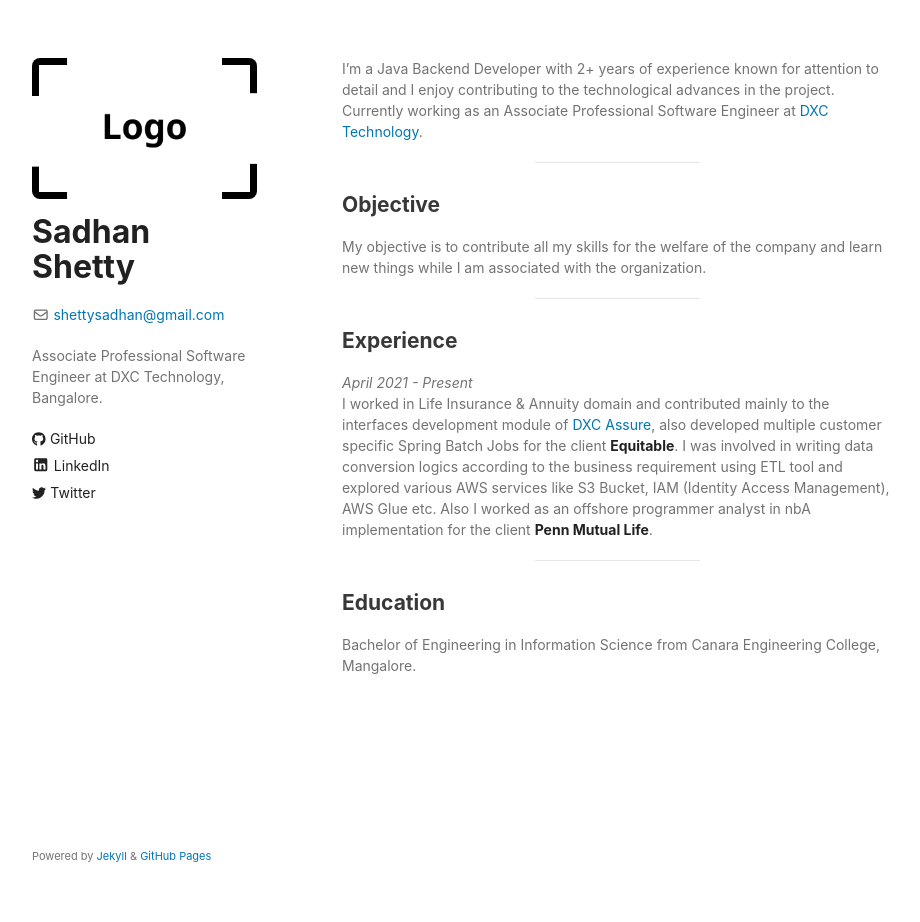
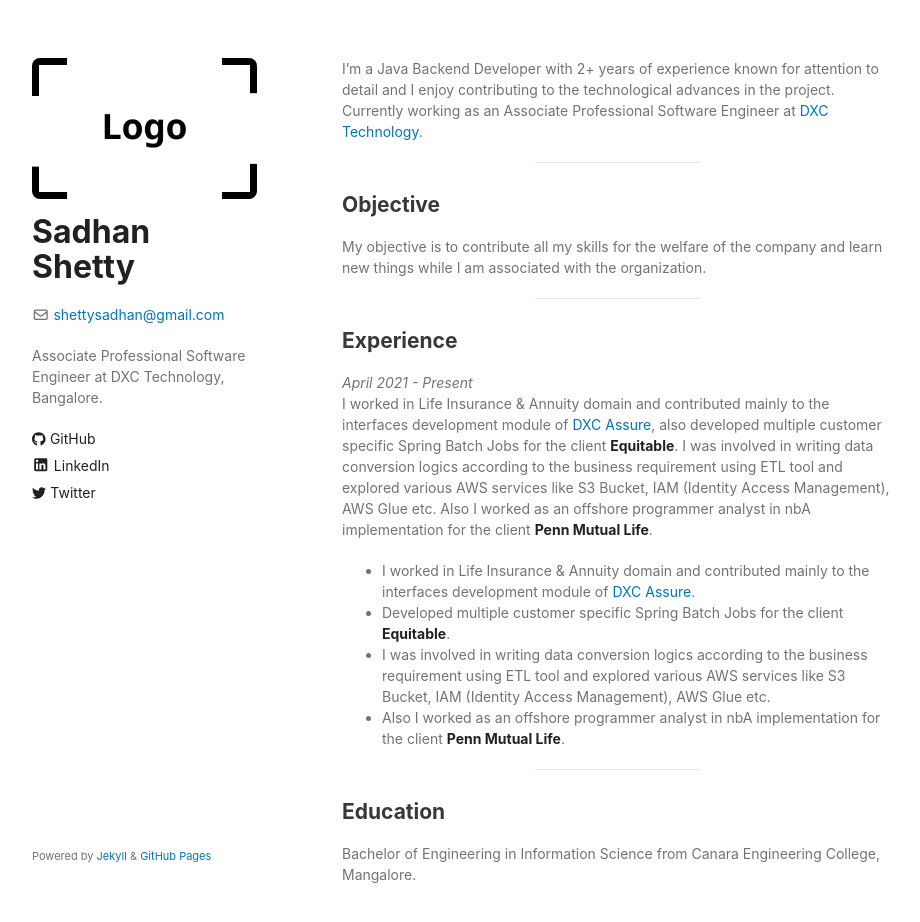
Before and after one commit to sadhan-shetty/sadhan-shetty.github.io, a Jekyll site: the page built from index.md, in a window 1280 px wide and 935 px high. Shown: the top 922 px of the window, without its empty margins (178-1098 px from the left). Built offline with Jekyll 4.4.1, drawn with Linux system fonts in a browser that asks for light colours.

Commit message:
Update index.md

```diff
--- a/index.md
+++ b/index.md
@@ -13,6 +13,10 @@ My objective is to contribute all my skills for the welfare of the company and l
 ## Experience
 _April 2021 - Present_ <br>
 I worked in Life Insurance & Annuity domain and contributed mainly to the interfaces development module of [DXC Assure](https://dxc.com/us/en/services/insurance-software-bps/dxc-insurance-software/dxc-assure-for-life-and-wealth), also developed multiple customer specific Spring Batch Jobs for the client [**Equitable**](https://equitable.com/). I was involved in writing data conversion logics according to the business requirement using ETL tool and explored various AWS services like S3 Bucket, IAM (Identity Access Management), AWS Glue etc. Also I worked as an offshore programmer analyst in nbA implementation for the client [**Penn Mutual Life**](https://www.pennmutual.com/).
+*   I worked in Life Insurance & Annuity domain and contributed mainly to the interfaces development module of [DXC Assure](https://dxc.com/us/en/services/insurance-software-bps/dxc-insurance-software/dxc-assure-for-life-and-wealth).
+*   Developed multiple customer specific Spring Batch Jobs for the client [**Equitable**](https://equitable.com/).
+*   I was involved in writing data conversion logics according to the business requirement using ETL tool and explored various AWS services like S3 Bucket, IAM (Identity Access Management), AWS Glue etc.
+*   Also I worked as an offshore programmer analyst in nbA implementation for the client [**Penn Mutual Life**](https://www.pennmutual.com/).
 
 ---
 ## Education
```
